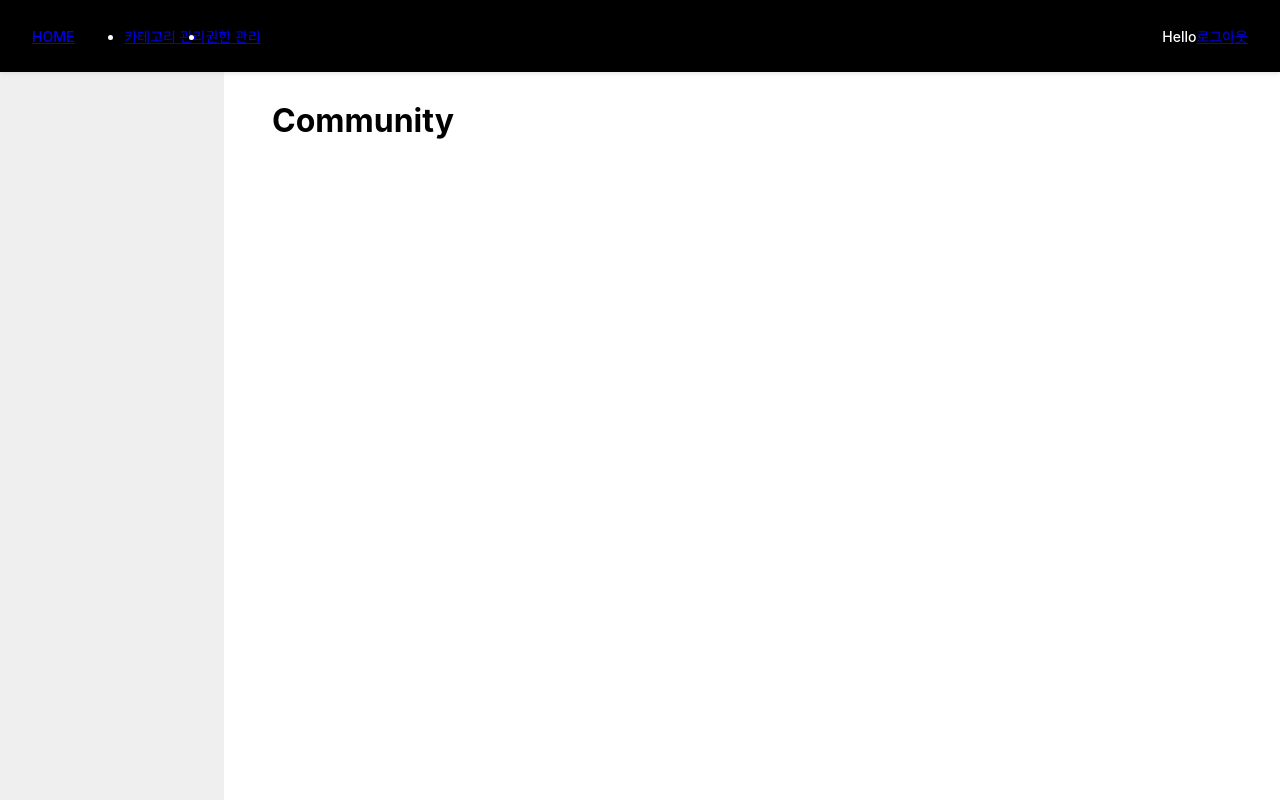
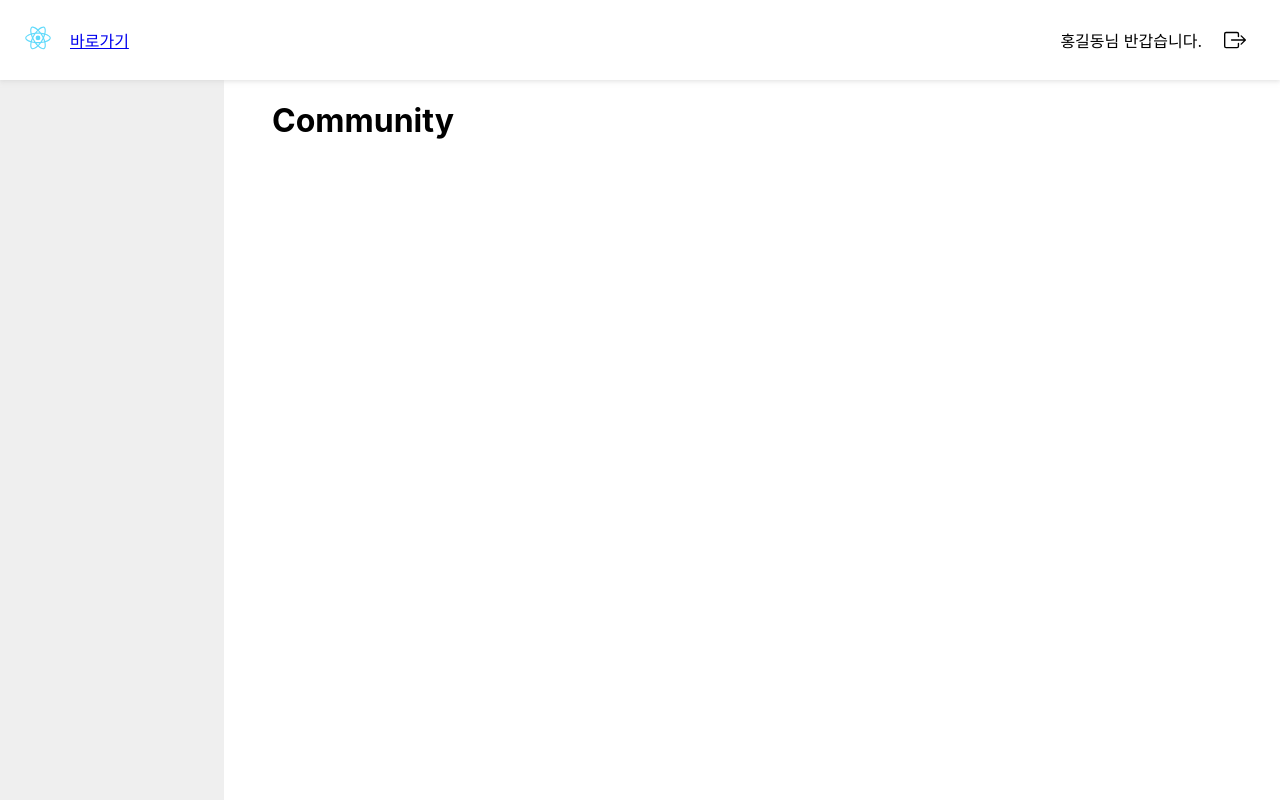
Before and after one commit to nicejongwoo/community-board-rest-spring-react, a React (Create React App) app in the folder front-end/: page / in a window 1280 px wide. Built offline with nearby package versions, Linux system fonts and the light colour scheme.

Commit message:
Fix header layout, css

```diff
--- a/front-end/package.json
+++ b/front-end/package.json
@@ -8,12 +8,12 @@
     "@testing-library/user-event": "^13.5.0",
     "axios": "^0.27.2",
     "react": "^18.2.0",
+    "react-bootstrap-icons": "^1.8.4",
     "react-dom": "^18.2.0",
     "react-hook-form": "^7.34.0",
     "react-router-dom": "^6.3.0",
     "react-scripts": "5.0.1",
     "recoil": "^0.7.4",
-    "styled-components": "^5.3.5",
     "web-vitals": "^2.1.4"
   },
   "scripts": {
--- a/front-end/src/App.css
+++ b/front-end/src/App.css
@@ -1,4 +1,10 @@
-#main {
+.app-container {
+  padding-left: 14rem;
+  display: flex;
+}
+
+
+.main {
   max-width: 100%;
   margin: 0;
   padding: 5em 3rem 0;
--- a/front-end/src/App.js
+++ b/front-end/src/App.js
@@ -13,13 +13,13 @@ function App() {
 
     return (
         <BrowserRouter>
-            <div style={{paddingLeft: "14rem"}}>
+            <div className="app-container">
                 {logged && (<div>
                     <Header/>
                     <Left/>
                 </div>)}
 
-                <main id="main">
+                <main className="main">
                     <AppRouter />
                 </main>
             </div>
--- a/front-end/src/components/Header.jsx
+++ b/front-end/src/components/Header.jsx
@@ -1,34 +1,34 @@
 import React from 'react';
 import {Link} from "react-router-dom";
 import "./css/header.css"
+import {BoxArrowRight} from "react-bootstrap-icons";
+import logo from '../logo.svg';
 
 
 const Header = () => {
     return (
         <header>
             <div className="header-container">
-                <div className="header-left">
-                    <Link className="logo" to="/">
-                        <span>HOME</span>
+                <div className="logo-container">
+                    <Link to="/" className="logo">
+                        <img src={logo} className="App-logo" alt="logo" />
                     </Link>
-                    <ul className="header-menu">
-                        <li>
-                            <Link to="/category">
-                                카테고리 관리
-                            </Link>
-                        </li>
-                        <li>
-                            <Link to="/role">
-                                권한 관리
-                            </Link>
-                        </li>
-                    </ul>
                 </div>
-                <div className="header-right">
-                    <div className="profile">
-                        <span>Hello</span>
-                        <Link className="logout" to="/logout">로그아웃</Link>
-                    </div>
+
+                <div>
+                    <Link to="/user" >바로가기</Link>
+                </div>
+
+                <div style={{flexGrow: "1"}}>
+                </div>
+
+                <div className="profile-container">
+                    <p><span className="profile-name">홍길동</span>님 반갑습니다.</p>
+                    <button className="profile-button">
+                        <span className="button-label">
+                            <BoxArrowRight/>
+                        </span>
+                    </button>
                 </div>
             </div>
         </header>
--- a/front-end/src/components/css/header.css
+++ b/front-end/src/components/css/header.css
@@ -1,57 +1,62 @@
 header {
+    box-shadow: 0 2px 4px 0 hsl(0deg 0% 81% / 50%);
+    width: 100%;
+    display: flex;
+    box-sizing: border-box;
+    flex-shrink: 0;
+    flex-direction: column;
     position: fixed;
-    left: 0;
+    left: auto;
+    right: 0;
     top: 0;
-    box-sizing: border-box;
-    z-index: 3;
-    width: 100%;
-    font-size: 14px;
-    font-weight: 500;
-    background-color: black;
-    color: white;
-    padding: 12px 0;
-    box-shadow: 0 2px 4px 0 hsl(0deg 0% 81% / 50%);
+    z-index: 999;
+    background-color: #fff;
 }
 
 .header-container {
     display: flex;
-    -webkit-box-align: center;
+    position: relative;
     align-items: center;
-    padding: 0px 32px;
-    -webkit-box-pack: justify;
-    justify-content: space-between;
+    padding: 0 16px;
+    min-height: 64px;
 }
 
-.header-left {
-    display: flex;
-    -webkit-box-align: center;
-    align-items: center;
-    -webkit-box-pack: start;
-    justify-content: flex-start;
-}
-
-.header-right {
-    display: flex;
-    -webkit-box-align: center;
-    align-items: center;
-    -webkit-box-pack: end;
-    justify-content: flex-end;
+.logo-container {
+    display: block;
 }
 
 .logo {
-    display: inline-block;
     margin-right: 10px;
 }
 
-.header-menu {
-    display: flex;
-    align-items: center;
-    flex: 0 0 auto;
-    margin-right: 1.5rem;
+.App-logo {
+    width: 44px;
+    height: 44px;
 }
 
-.profile {
+.profile-container {
     display: flex;
+    padding: 12px;
+    overflow: visible;
+    text-align: center;
     align-items: center;
-    flex: 1 1 auto;
 }
+
+.profile-container > p {
+    margin-right: 16px;
+}
+
+.profile-button {
+    flex: 0 0 auto;
+    border: none;
+    background-color: transparent;
+    cursor: pointer;
+}
+
+.button-label {
+    width: 100%;
+    display: flex;
+    align-items: inherit;
+    justify-content: inherit;
+    font-size: 22px;
+}
```
Also changed, not shown: 1 other file (tests, documents, lock files or other folders).
